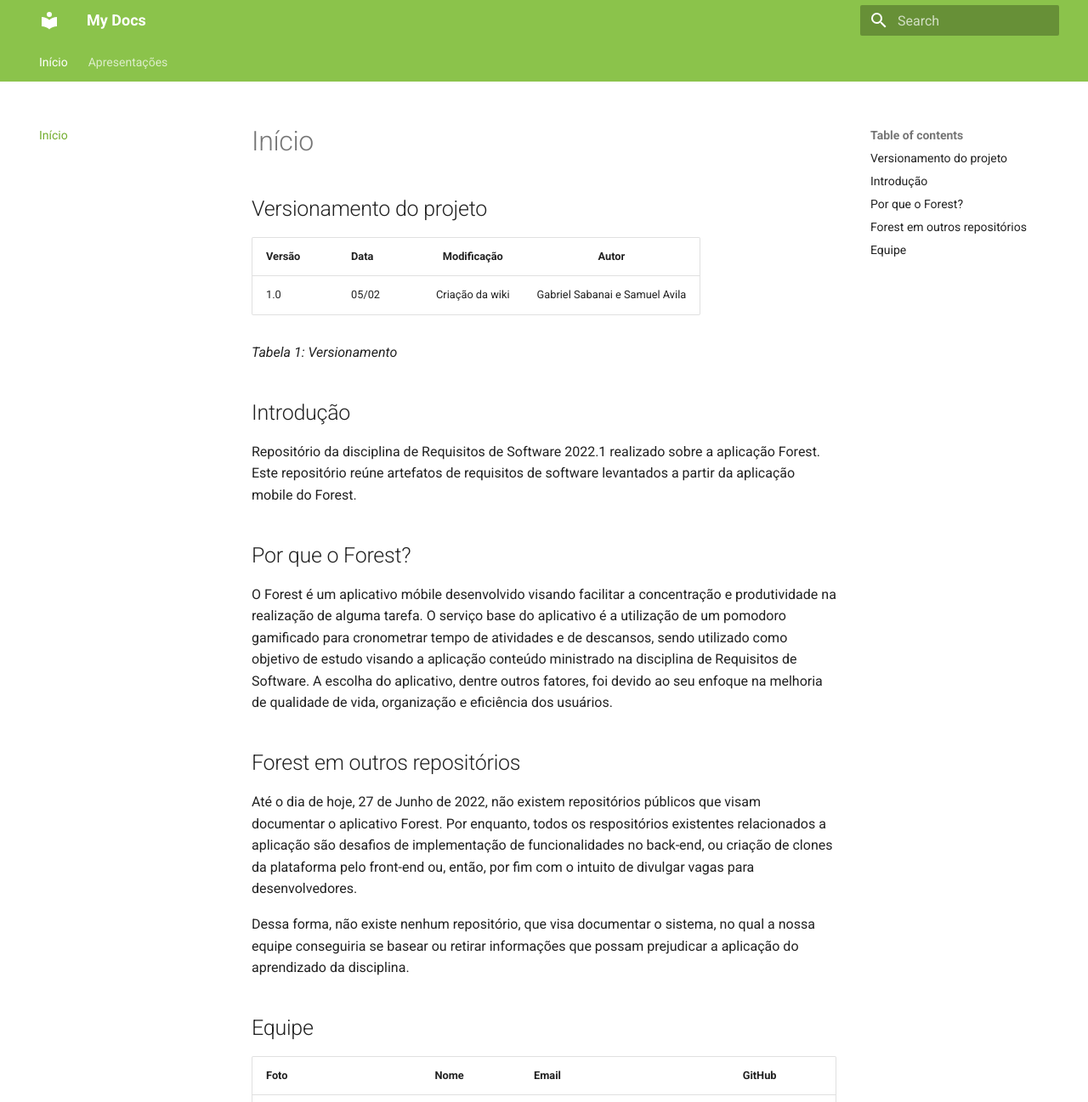
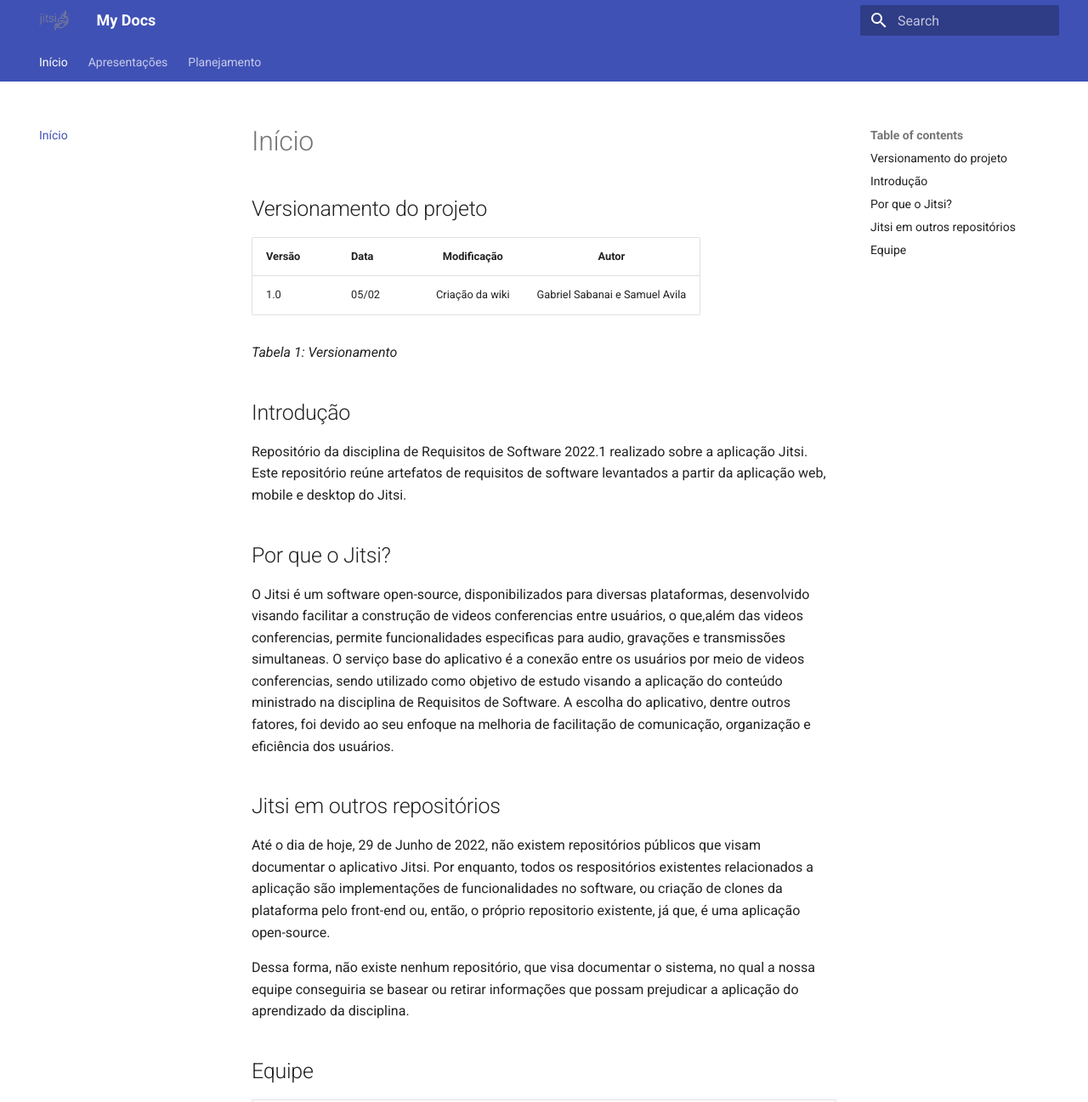
Before and after one commit to gabrielm2q/2022.1-Jitsi-Meet, an MkDocs documentation site: the page built from docs/index.md, in a window 1280 px wide and 1400 px high, cut to the strip 0-1297 px from the top of the window. Shown: the whole strip at 85% size. Built offline with MkDocs 1.6.1 and Material for MkDocs 9.7.7, drawn with Linux system fonts in a browser that asks for light colours.

Commit message:
add metodologias,politicas and cronograma

```diff
--- a/docs/index.md
+++ b/docs/index.md
@@ -10,15 +10,15 @@ _Tabela 1: Versionamento_
 
 ## Introdução
 
-Repositório da disciplina de Requisitos de Software 2022.1 realizado sobre a aplicação Forest. Este repositório reúne artefatos de requisitos de software levantados a partir da aplicação mobile do Forest.
+Repositório da disciplina de Requisitos de Software 2022.1 realizado sobre a aplicação Jitsi. Este repositório reúne artefatos de requisitos de software levantados a partir da aplicação web, mobile e desktop do Jitsi.
 
-## Por que o Forest?
+## Por que o Jitsi?
 
-O Forest é um aplicativo móbile desenvolvido visando facilitar a concentração e produtividade na realização de alguma tarefa. O serviço base do aplicativo é a utilização de um pomodoro gamificado para cronometrar tempo de atividades e de descansos, sendo utilizado como objetivo de estudo visando a aplicação conteúdo ministrado na disciplina de Requisitos de Software. A escolha do aplicativo, dentre outros fatores, foi devido ao seu enfoque na melhoria de qualidade de vida, organização e eficiência dos usuários.
+O Jitsi é um software open-source, disponibilizados para diversas plataformas, desenvolvido visando facilitar a construção de videos conferencias entre usuários, o que,além das videos conferencias, permite funcionalidades especificas para audio, gravações e transmissões simultaneas. O serviço base do aplicativo é a conexão entre os usuários por meio de videos conferencias, sendo utilizado como objetivo de estudo visando a aplicação do conteúdo ministrado na disciplina de Requisitos de Software. A escolha do aplicativo, dentre outros fatores, foi devido ao seu enfoque na melhoria de facilitação de comunicação, organização e eficiência dos usuários.
 
-## Forest em outros repositórios
+## Jitsi em outros repositórios
 
-Até o dia de hoje, 27 de Junho de 2022, não existem repositórios públicos que visam documentar o aplicativo Forest. Por enquanto, todos os respositórios existentes relacionados a aplicação são desafios de implementação de funcionalidades no back-end, ou criação de clones da plataforma pelo front-end ou, então, por fim com o intuito de divulgar vagas para desenvolvedores.
+Até o dia de hoje, 29 de Junho de 2022, não existem repositórios públicos que visam documentar o aplicativo Jitsi. Por enquanto, todos os respositórios existentes relacionados a aplicação são implementações de funcionalidades no software, ou criação de clones da plataforma pelo front-end ou, então, o próprio repositorio existente, já que, é uma aplicação open-source.
 
 Dessa forma, não existe nenhum repositório, que visa documentar o sistema, no qual a nossa equipe conseguiria se basear ou retirar informações que possam prejudicar a aplicação do aprendizado da disciplina.
 
--- a/mkdocs.yml
+++ b/mkdocs.yml
@@ -4,9 +4,17 @@ theme:
    features:
       - navigation.tabs
    palette:
-      primary: light green
+      primary: indigo
       accent: indigo
+   favicon: assets/jitsiFavcon.png
+   logo: assets/jitsiLogo.png
 nav:
    - Início: ./index.md
    - Apresentações:
         - Primeira Apresentação: ./apresentacoes/apresentacao1.md
+   - Planejamento:
+         - Metodologia: ./planejamento/metodologia.md
+         - Ferramentas Utilizadas: ./planejamento/ferramentas.md
+         - Cronograma: ./planejamento/cronograma.md
+         - Heatmap: ./planejamento/heatmap.md
+         - Políticas: ./planejamento/politicas.md
```
Also changed, not shown: docs/planejamento/cronograma.md (added, +39 -0 lines), docs/planejamento/metodologia.md (added, +49 -0 lines), docs/planejamento/politicas.md (added, +49 -0 lines), docs/assets/cronograma.png (added), docs/assets/jitsiFavcon.png (added), docs/assets/jitsiLogo.png (added), docs/assets/productBacklog.png (added).
